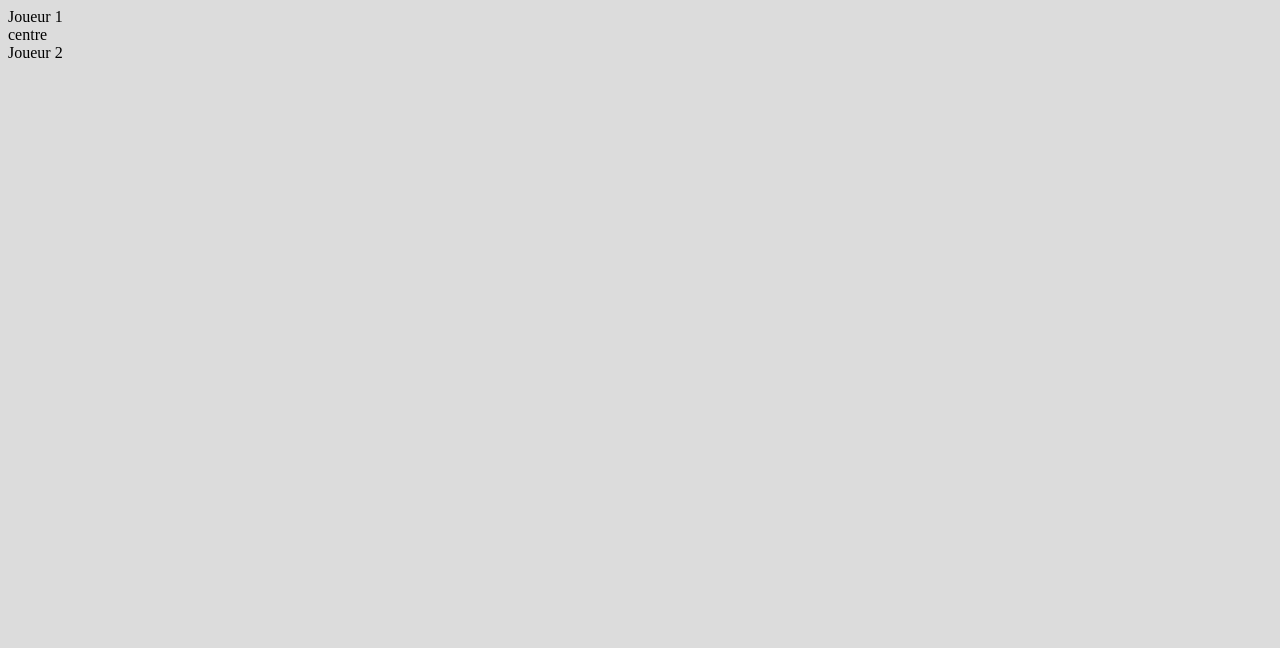
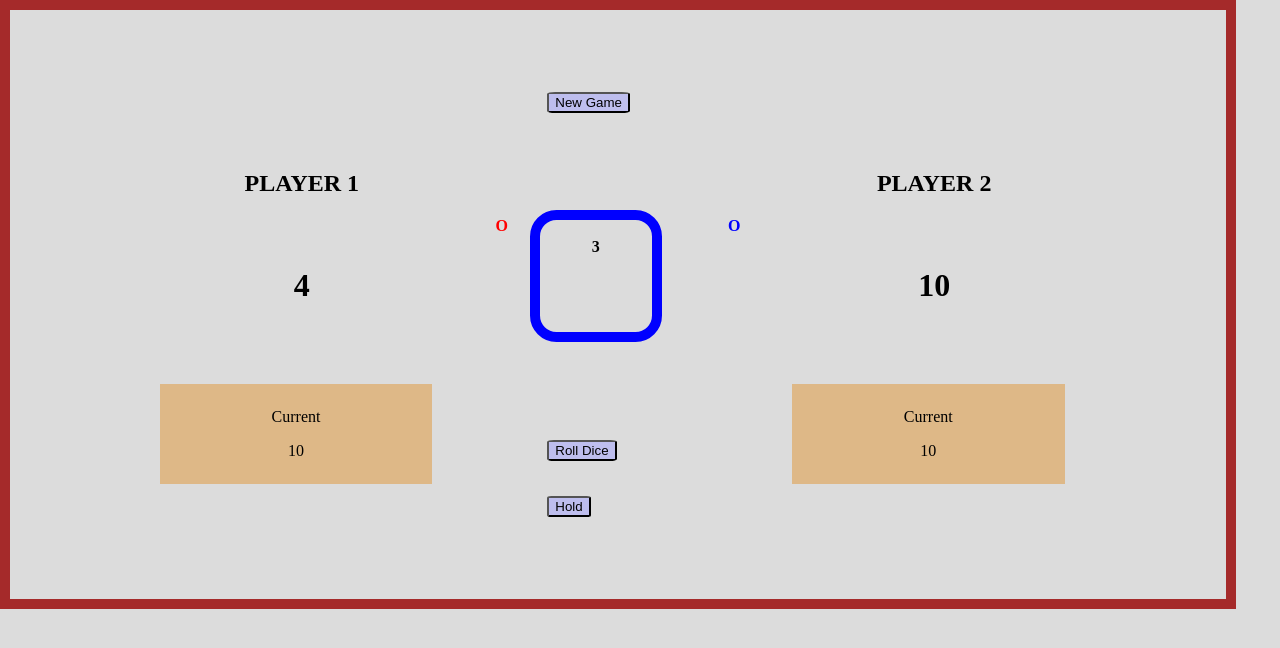
Before and after one commit to Karine167/JeuDesADeuxJoueurs, a plain HTML site: page index.html in a window 1280 px wide. Drawn offline with Linux system fonts and the light colour scheme.

Commit message:
Interface graphique rudimentaire mais complete

```diff
--- a/index.html
+++ b/index.html
@@ -7,9 +7,30 @@
   <title>Jeu de dé</title>
 </head>
 <body>
-  <div>Joueur 1</div>
-  <div>centre</div>
-  <div>Joueur 2</div>
+  <div class="Joueur1">
+    <h2>PLAYER 1 </h2>
+    <span class="indicator1">O</span>
+    <p class="total">4</p>
+    <div class="temp">
+      <p>Current</p>
+      <p class="tempo1">10</p>
+    </div>
+  </div>
+  <div class="control">
+    <button type="button" id="NewGame">New Game</button>
+    <p id="de">3</p>
+    <button type="button" id="RollDice">Roll Dice</button>
+    <button type="button" id="Hold">Hold</button>
+  </div>
+  <div class="Joueur2">
+    <h2>PLAYER 2 </h2>
+    <span class="indicator2">O</span>
+    <p class="total">10</p>
+    <div class="temp">
+      <p>Current</p>
+      <p class="tempo1">10</p>
+    </div>
+  </div>
   <script src="script.js"></script>
 </body>
 </html>
--- a/script.js
+++ b/script.js
@@ -1 +1 @@
-alert("je suis le fichier script");
+// jeu de dé
--- a/style.css
+++ b/style.css
@@ -1,3 +1,67 @@
 body{
   background: gainsboro;
+  display: inline-flex;
+  border: 10px solid brown;
+  padding: 5%;
+  margin: 0;
+  height: auto;
+  font-size: 1em;
 }
+.total{
+  font-weight: 700;
+  font-size: 2em;
+}
+
+.Joueur1{
+  width: 35vw;
+  margin-top: 5%;
+  text-align: center;
+  padding : 2%;
+}
+.indicator1{
+  font-weight: bold;
+  color:red;
+  display: block;
+  text-align: right;
+}
+.Joueur2{
+  width: 35vw;
+  margin-top: 5%;
+  padding : 2%;
+  text-align: center;
+}
+.indicator2{
+  font-weight: bold;
+  color:blue;
+  display: block;
+  text-align: left;
+}
+.temp{
+  width:20vw;
+  background: burlywood;
+  text-align: center;
+  margin-left: 5vw;
+  padding: 2%;
+  margin-top: 10vh;
+}
+.control{
+  width: 15vw;
+  display:block;
+  justify-content: center;
+}
+button{
+  background: rgb(190, 190, 238);
+  border-radius: 10%;
+  margin: 10%
+}
+#de{
+  width: 6vw;
+  height: 6vw;
+  padding: 10%;
+  border: 10px solid blue;
+  border-radius: 20%;
+  text-align: center;
+  font-weight: bold;
+  margin-top: 10vh;
+  margin-bottom: 10vh;
+}
```
